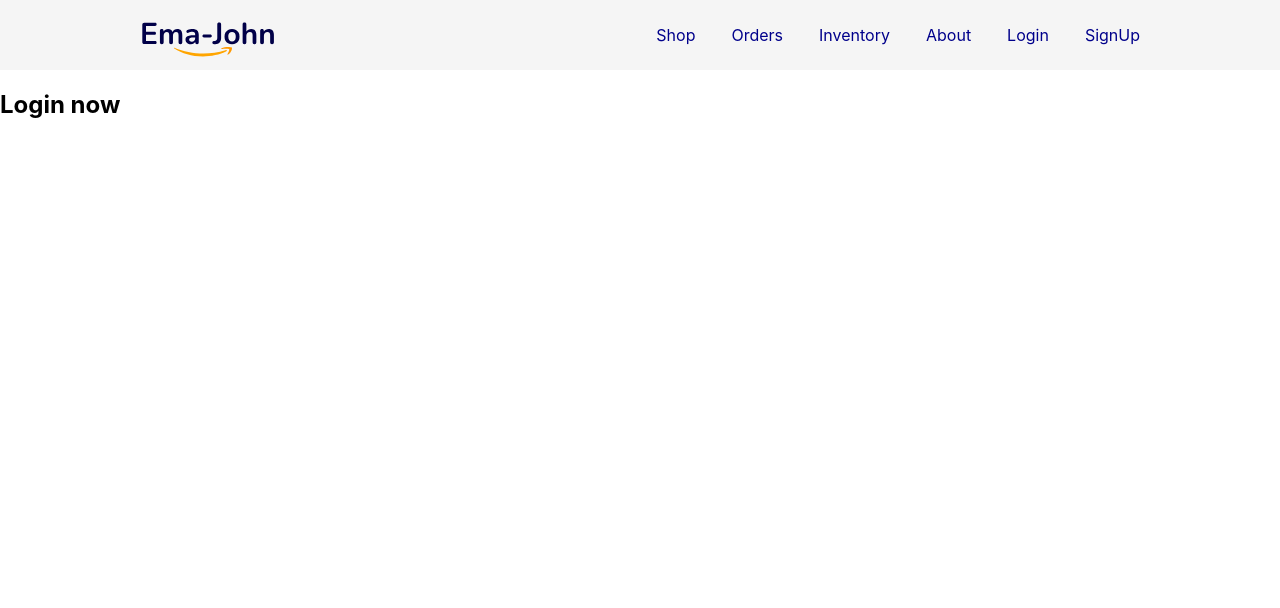
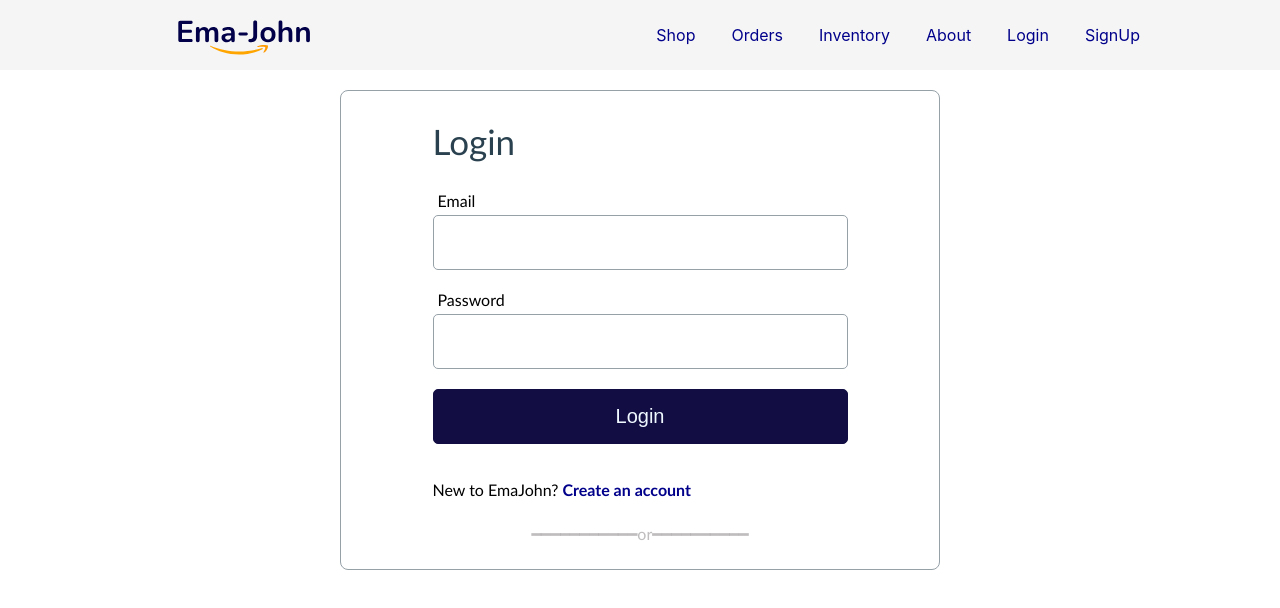
Before and after one commit to ratulinspace/EcomSite-EmaJohn, a React (Create React App) app: page /login in a window 1280 px wide. Shown: the top 608 px of the page. Built offline with nearby package versions, Linux system fonts and the light colour scheme.

Commit message:
login page decoration

```diff
--- a/src/components/Header/Header.js
+++ b/src/components/Header/Header.js
@@ -6,7 +6,7 @@ import './Header.css'
 const Header = () => {
     return (
         <nav className='header'>
-            <img src={logo} alt="" />
+            <Link to={"/"}><img src={logo} alt="" /></Link>
             <div className='nav-items'>
                 <Link to={'/shop'}>Shop</Link>
                 <Link to={'/orders'}>Orders</Link>
--- a/src/components/Login/Login.css
+++ b/src/components/Login/Login.css
@@ -0,0 +1,64 @@
+.form-container {
+    font-family: 'Trebuchet MS', 'Lucida Sans Unicode', 'Lucida Grande', 'Lucida Sans', Arial, sans-serif;
+    width: 600px;
+    margin: 20px auto;
+    border: 1px solid #95A0A7;
+    box-sizing: border-box;
+    border-radius: 8px;
+    display: flex;
+    justify-content: center;
+}
+
+.form-title {
+    font-size: 35px;
+    color: #2A414F;
+    font-weight: 400;
+}
+
+.input-group {
+    margin-bottom: 20px;
+}
+
+.input-group label {
+    display: block;
+    margin-left: 5px;
+    margin-bottom: 5px;
+}
+
+.input-group input {
+    width: 415px;
+    height: 55px;
+    border: 1px solid #95A0A7;
+    box-sizing: border-box;
+    border-radius: 5px;
+    font-size: 18px;
+}
+
+.form-submit {
+    width: 415px;
+    height: 55px;
+    background-color: #120E43;
+    color: aliceblue;
+    border: 1px solid #120E43;
+    border-radius: 5px;
+    font-size: 20px;
+    margin-bottom: 20px;
+}
+
+.form-submit:hover {
+    background-color: #1f1870;
+}
+
+.form-link {
+    color: darkblue;
+    text-decoration: none;
+    font-weight: 600;
+}
+
+.or-flex {
+    display: flex;
+    justify-content: center;
+    color: rgba(156, 154, 154, 0.651);
+    margin-top: 25px;
+    margin-bottom: 25px;
+}
--- a/src/components/Login/Login.js
+++ b/src/components/Login/Login.js
@@ -1,10 +1,33 @@
 import React from 'react';
+import { Link } from 'react-router-dom';
 import "./Login.css";
 
 const Login = () => {
     return (
-        <div>
-            <h2>Login now</h2>
+        <div className='form-container'>
+            <div>
+                <h2 className='form-title'>Login</h2>
+                <form action="">
+                    <div className="input-group">
+                        <label htmlFor="Email">Email</label>
+                        <input type="email" name="" id="" />
+                    </div>
+                    <div className='input-group'>
+                        <label htmlFor="password">Password</label>
+                        <input type="password" name="password" id="" />
+                    </div>
+                    <input className='form-submit' type="submit" value="Login" />
+                </form>
+                <p>
+                    New to EmaJohn? <Link className='form-link' to={'/signup'}>Create an account</Link>
+                </p>
+                <div className='or-flex'>
+                    <div>━━━━━━━━━━━</div>
+                    <div>or</div>
+                    <div>━━━━━━━━━━</div>
+                </div>
+            </div>
+
         </div>
     );
 };
```
